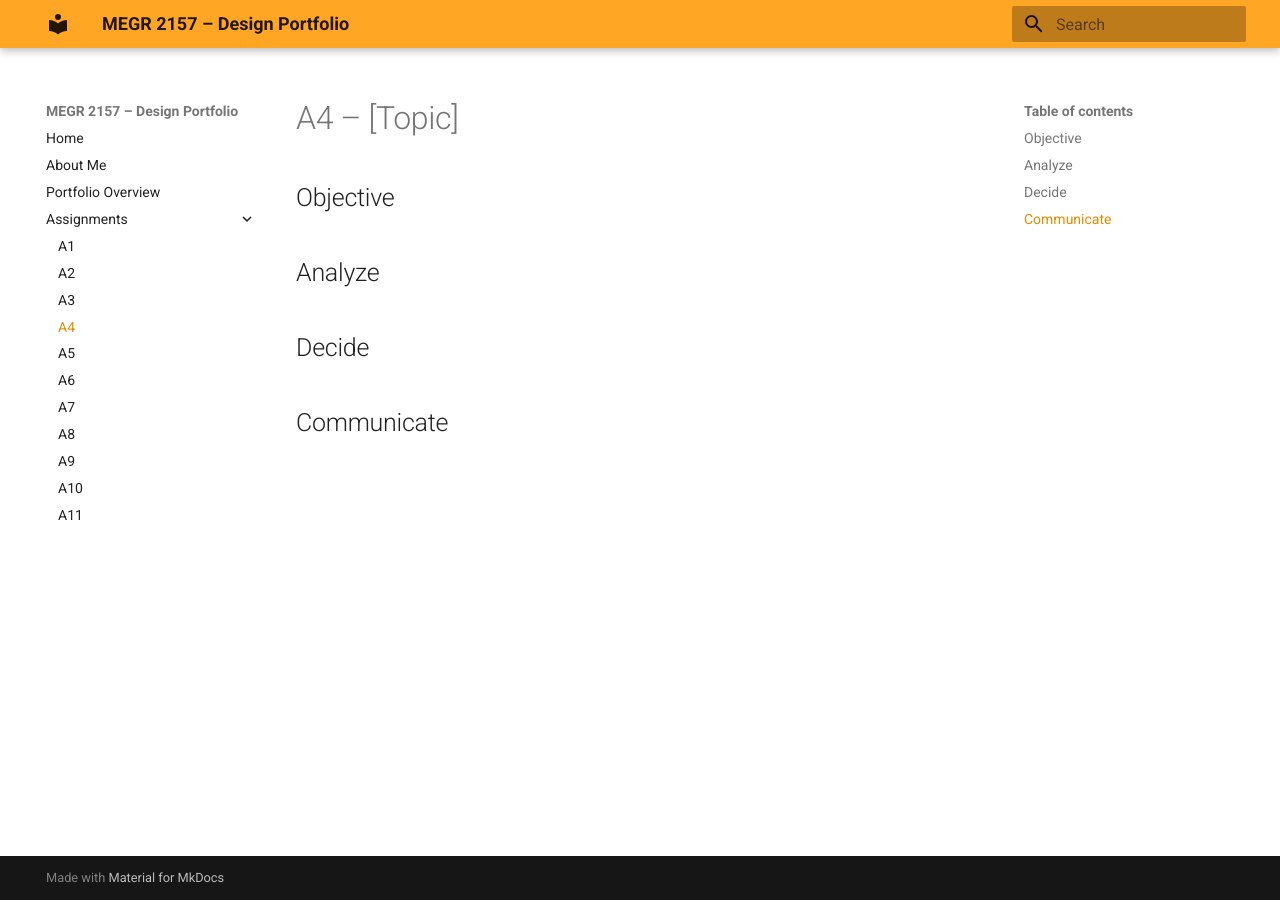
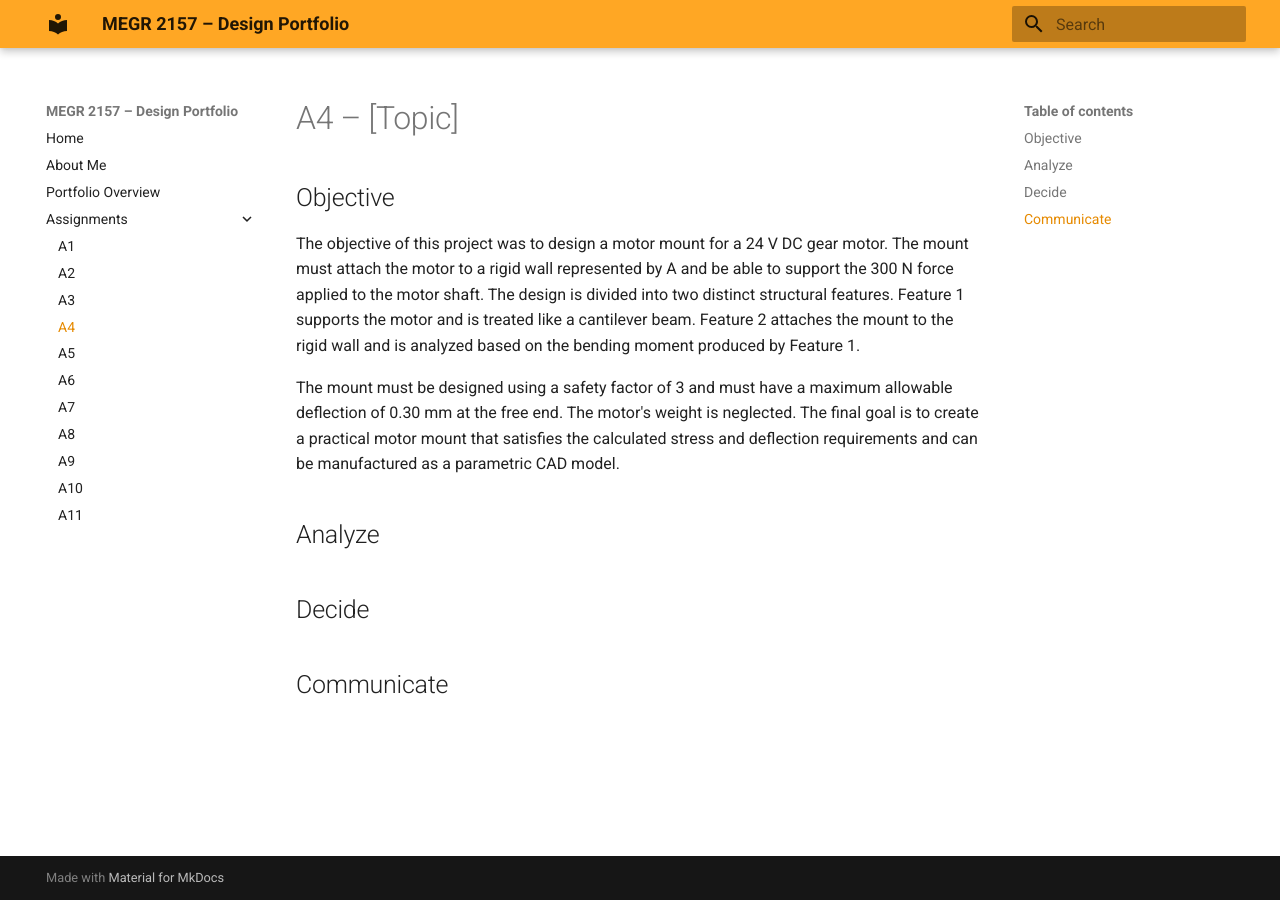
Before and after one commit to JasiahRutherford/jasiahs-megr2156-portfolio, an MkDocs documentation site: the page built from docs/assignments/A04/index.md, in a window 1280 px wide. Built offline with MkDocs 1.6.1 and Material for MkDocs 9.7.7, drawn with Linux system fonts in a browser that asks for light colours.

Commit message:
Update index.md

```diff
--- a/docs/assignments/A04/index.md
+++ b/docs/assignments/A04/index.md
@@ -1,7 +1,9 @@
 # A4 – [Topic]
 
 ## Objective
+The objective of this project was to design a motor mount for a 24 V DC gear motor. The mount must attach the motor to a rigid wall represented by A and be able to support the 300 N force applied to the motor shaft. The design is divided into two distinct structural features. Feature 1 supports the motor and is treated like a cantilever beam. Feature 2 attaches the mount to the rigid wall and is analyzed based on the bending moment produced by Feature 1.
 
+The mount must be designed using a safety factor of 3 and must have a maximum allowable deflection of 0.30 mm at the free end. The motor's weight is neglected. The final goal is to create a practical motor mount that satisfies the calculated stress and deflection requirements and can be manufactured as a parametric CAD model.
 
 ## Analyze
 
```
